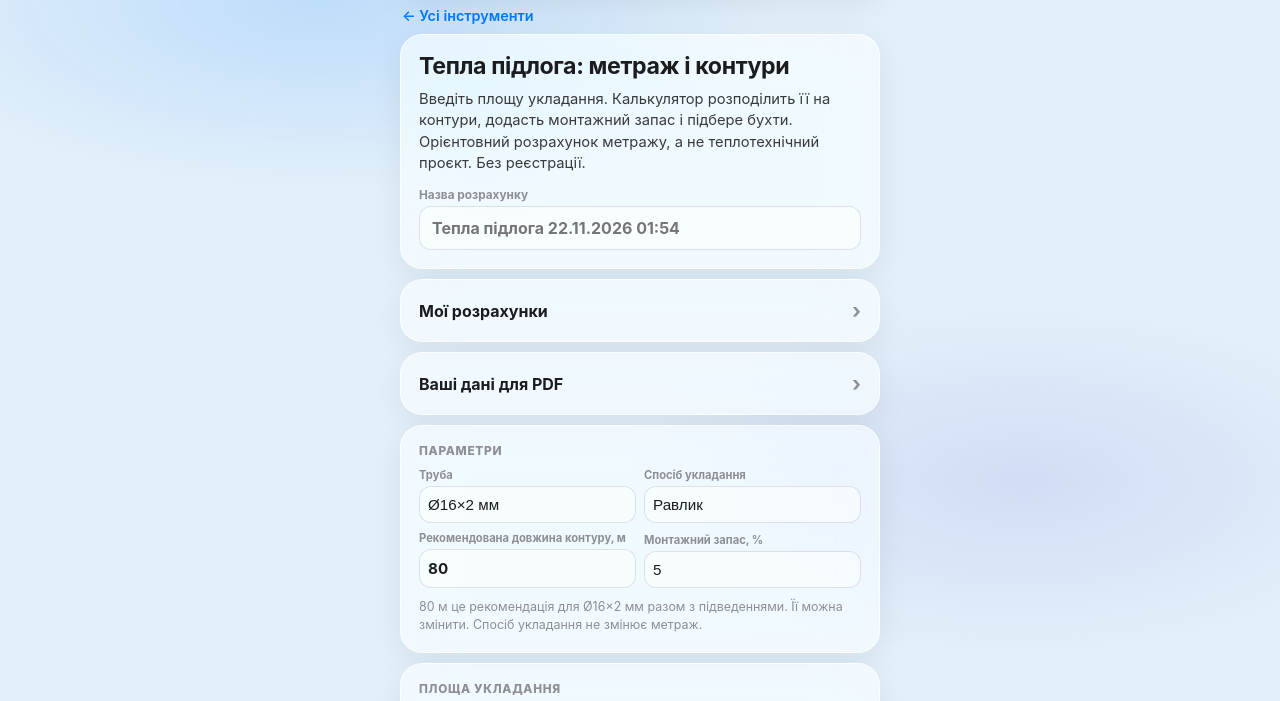
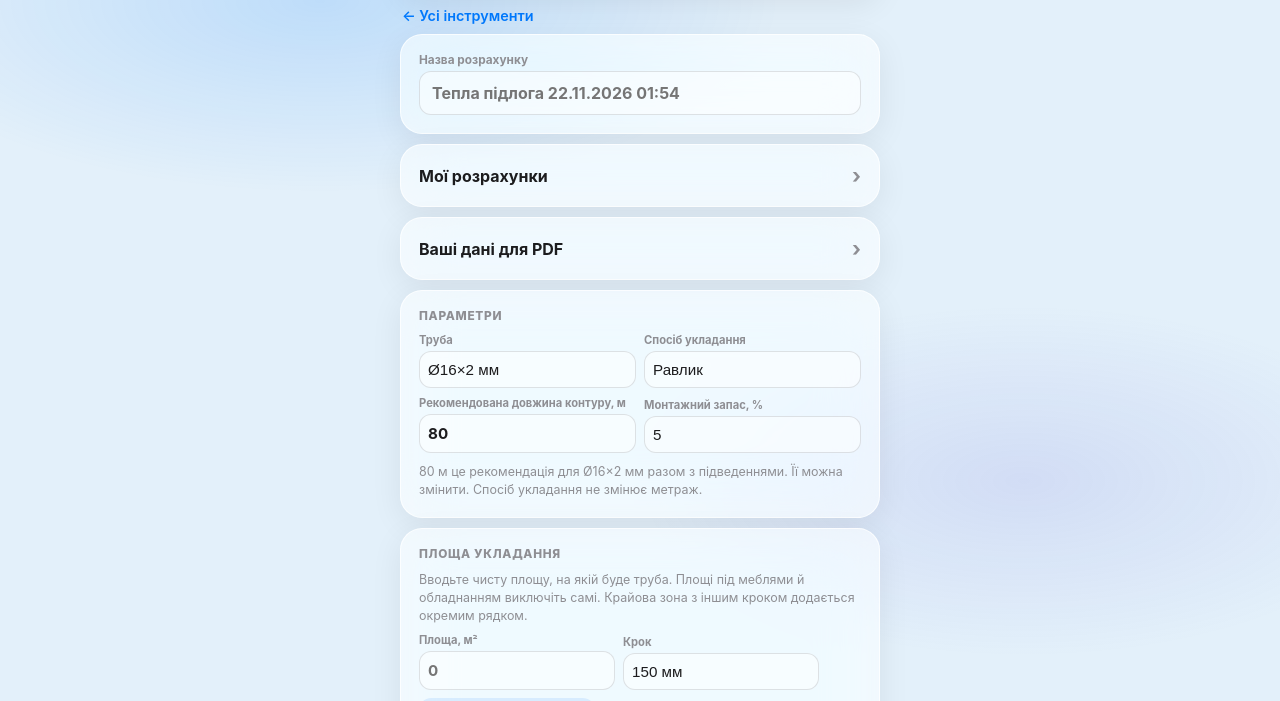
Before and after one commit to sa-master/sa-master-nfc, a plain HTML site: page tools/floor.html in a window 1280 px wide. Shown: the part 79-780 px from the top of the page. Drawn offline with Linux system fonts and the light colour scheme.

Commit message:
Тепла підлога: прибрано заголовок і опис зверху
Co-Authored-By: Claude Sonnet 5.5 <noreply@anthropic.com>
Claude-Session: https://claude.ai/code/session_01XdrCmyTAJSoiQMcN5ksJpW

```diff
--- a/tools/floor.html
+++ b/tools/floor.html
@@ -47,9 +47,8 @@ select.formInput{appearance:none;-webkit-appearance:none}
 <div class="navrow"><a href="/tools/">← Усі інструменти</a></div>
 
   <div class="g card">
-    <h1>Тепла підлога: метраж і контури</h1>
-    <p class="lead">Введіть площу укладання. Калькулятор розподілить її на контури, додасть монтажний запас і підбере бухти. Орієнтовний розрахунок метражу, а не теплотехнічний проєкт. Без реєстрації.</p>
-    <div class="formGroup" style="margin-top:14px"><label class="formLabel" for="docTitle">Назва розрахунку</label><input class="formInput titleIn" id="docTitle" autocomplete="off"></div>
+    <h1 style="position:absolute;width:1px;height:1px;overflow:hidden;clip:rect(0 0 0 0)">Тепла підлога: метраж і контури</h1>
+    <div class="formGroup"><label class="formLabel" for="docTitle">Назва розрахунку</label><input class="formInput titleIn" id="docTitle" autocomplete="off"></div>
   </div>
 
   <div class="g card">
```
